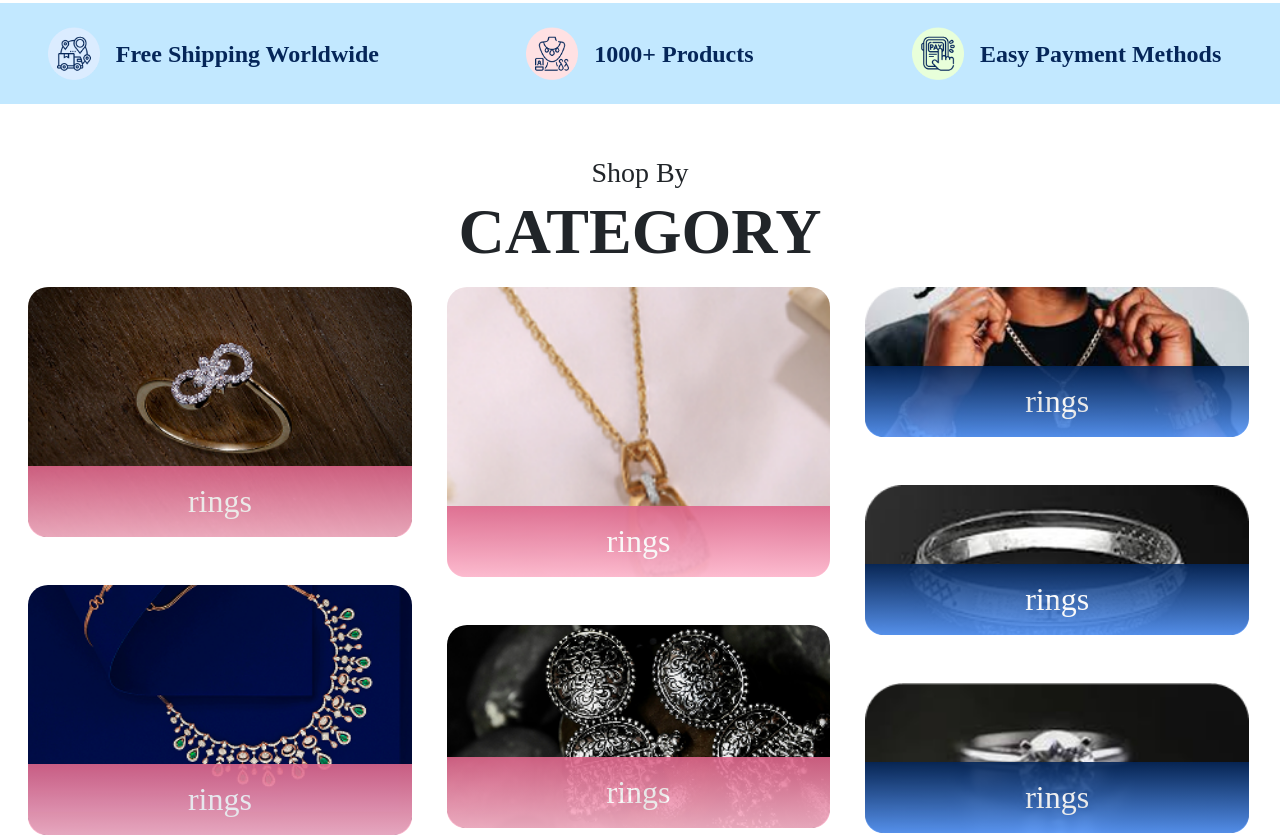
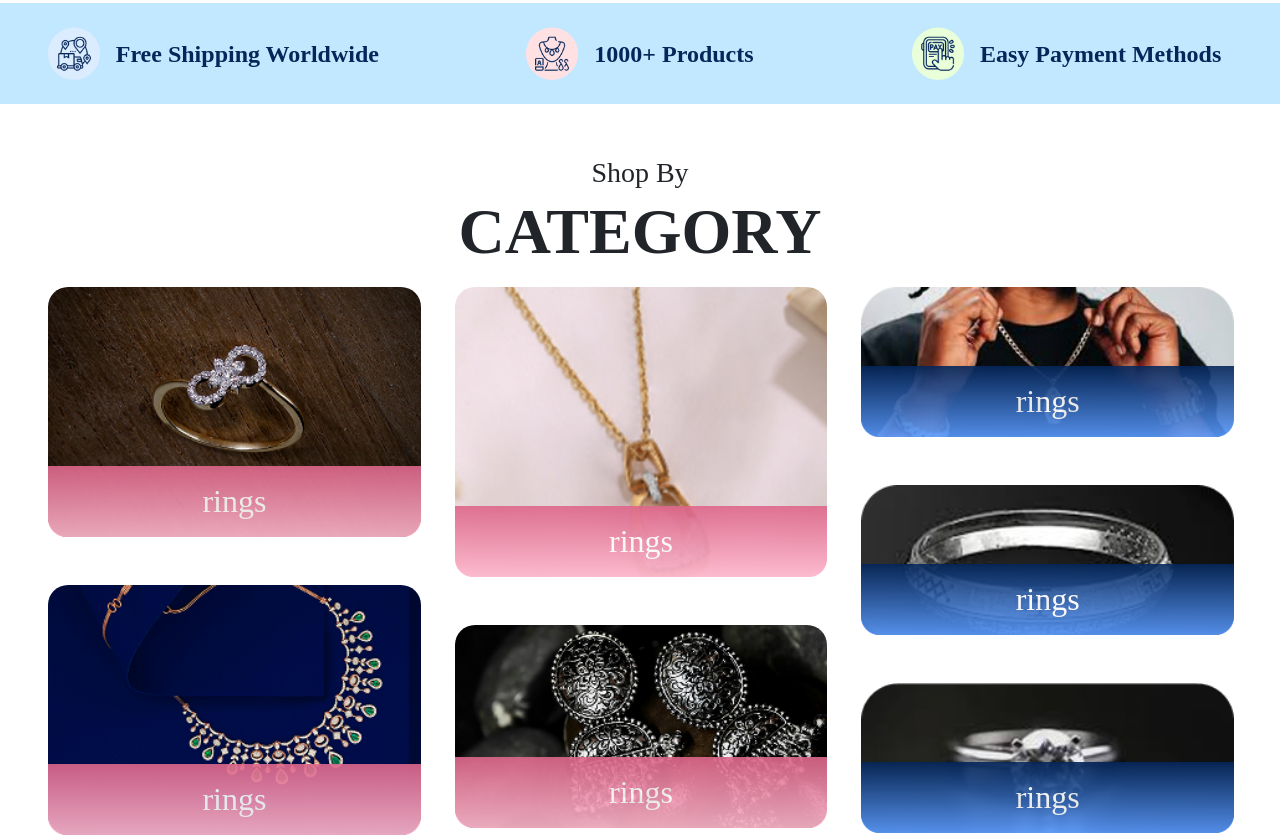
Before and after one commit to Rahulsubramanian06/Aayra, a plain HTML site: page index.html in a window 1280 px wide. Shown: the part 707-1545 px from the top of the page. Drawn offline with nearby package versions, Linux system fonts and the light colour scheme; a small style sheet from the web is missing; a web font is replaced by a local one.

Commit message:
3rd swipper is updated

```diff
--- a/index.html
+++ b/index.html
@@ -292,7 +292,7 @@
       </swiper-container>
     </section>
 
-    <section class="overflow-hidden">
+    <section class="overflow-idden">
       <div class="container-fluid">
         <div class="row">
           <div
@@ -303,7 +303,7 @@
           </div>
         </div>
       </div>
-      <div class="container-fluid ms-3">
+      <div class="container-fluid ps-5">
         <div class="row">
           <swiper-container
             class="mySwiper"
```
